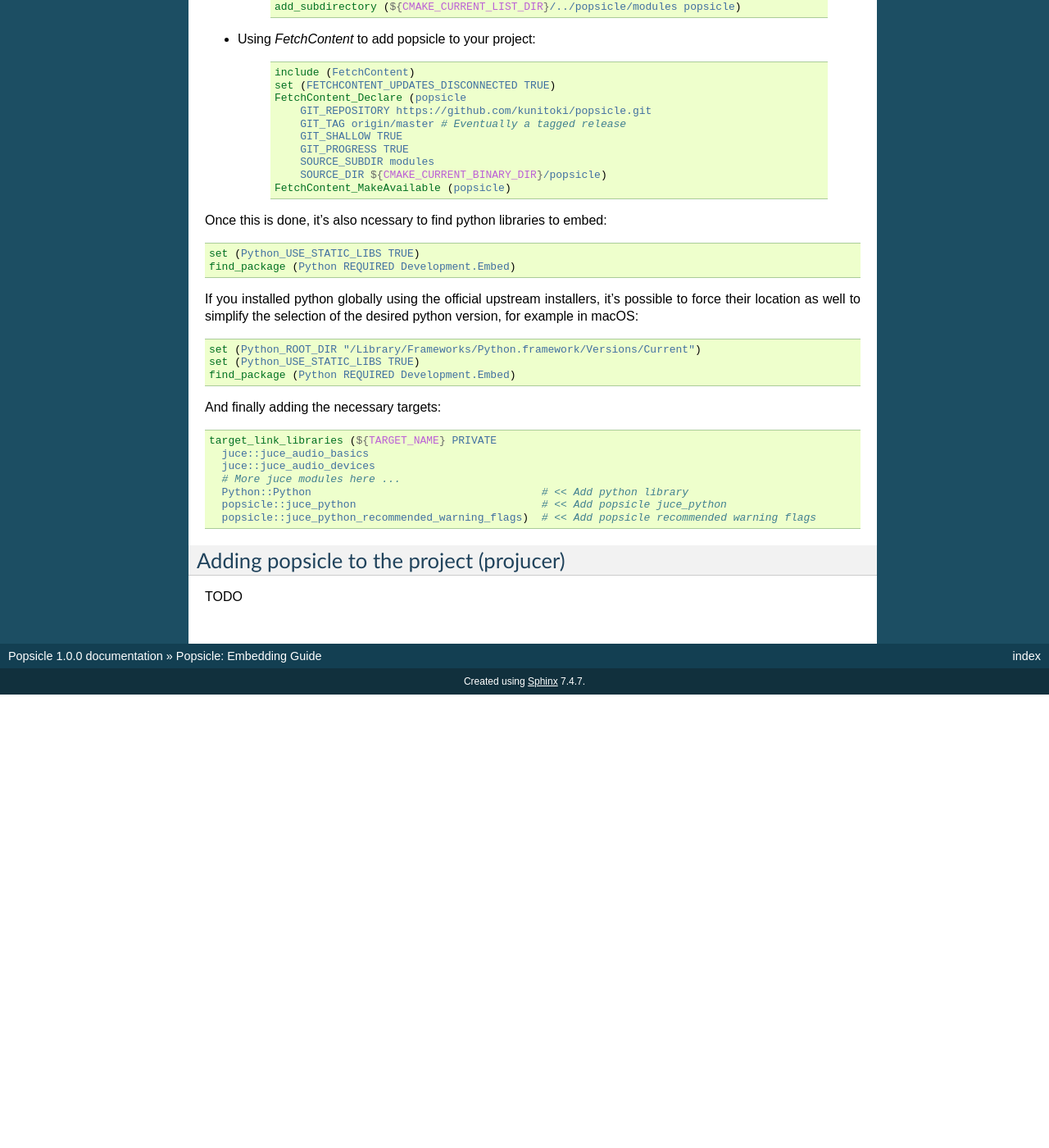
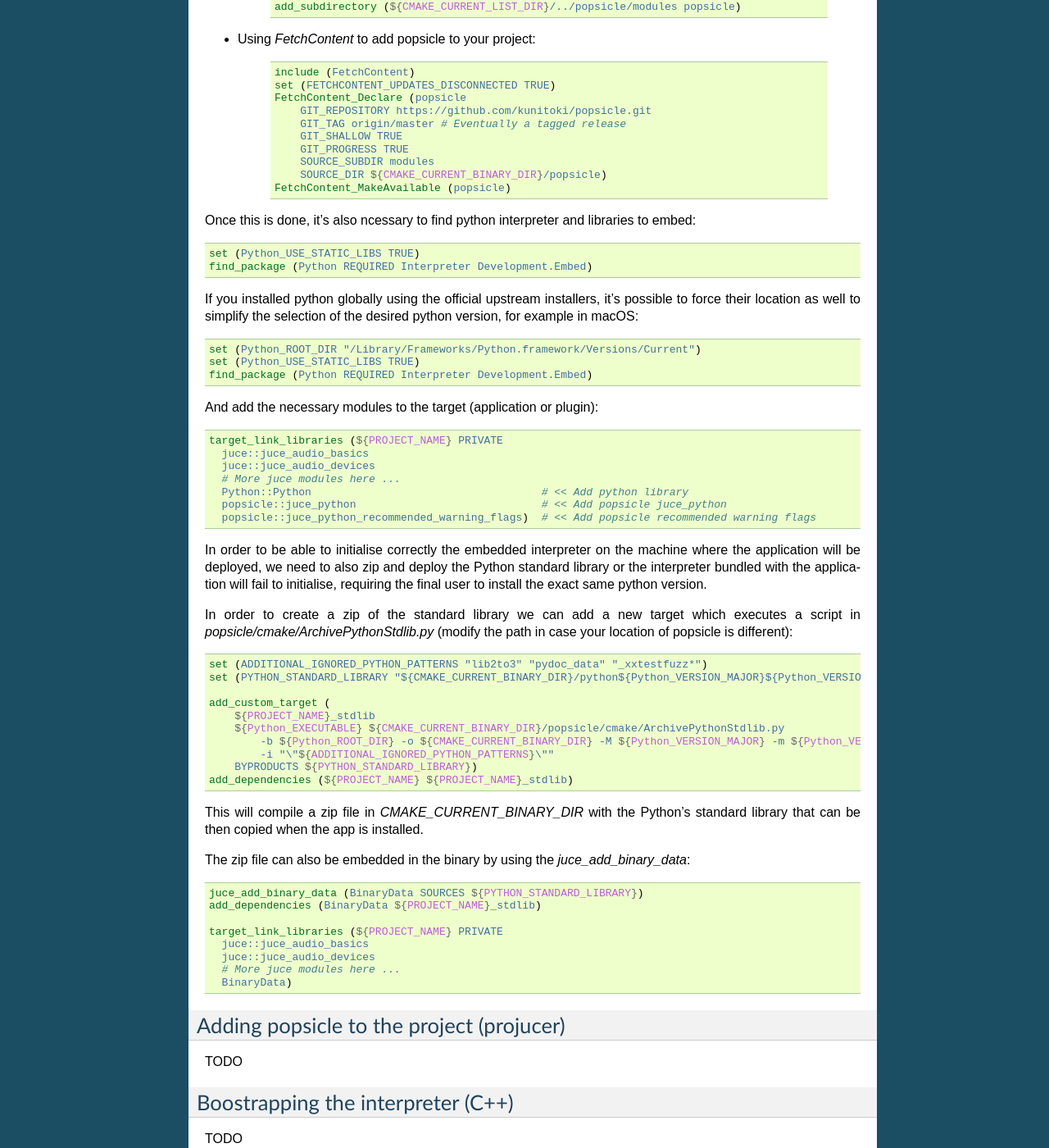
Before and after one commit to kunitoki/popsicle, a Sphinx documentation site: the page built from docs/EmbeddingTutorial.rst, in a window 1280 px wide and 1400 px high, scrolled down 345 px. Shown: the whole window at 82% size. Built offline with Sphinx 7.4.7, drawn with Linux system fonts in a browser that asks for light colours; before the commit the page ends 1192 px from its top, so only the background shows below that; some of the changed text lies outside the part shown.

Commit message:
Better engine init

```diff
--- a/docs/EmbeddingTutorial.rst
+++ b/docs/EmbeddingTutorial.rst
@@ -37,12 +37,12 @@ When `cmake` is the preferred build system for a JUCE app, it's necessary to fet
          SOURCE_DIR ${CMAKE_CURRENT_BINARY_DIR}/popsicle)
      FetchContent_MakeAvailable (popsicle)
 
-Once this is done, it's also ncessary to find python libraries to embed:
+Once this is done, it's also ncessary to find python interpreter and libraries to embed:
 
 .. code-block:: cmake
 
   set (Python_USE_STATIC_LIBS TRUE)
-  find_package (Python REQUIRED Development.Embed)
+  find_package (Python REQUIRED Interpreter Development.Embed)
 
 If you installed python globally using the official upstream installers, it's possible to force their location as well to simplify the selection of the desired python version, for example in macOS:
 
@@ -50,13 +50,13 @@ If you installed python globally using the official upstream installers, it's po
 
   set (Python_ROOT_DIR "/Library/Frameworks/Python.framework/Versions/Current")
   set (Python_USE_STATIC_LIBS TRUE)
-  find_package (Python REQUIRED Development.Embed)
+  find_package (Python REQUIRED Interpreter Development.Embed)
 
-And finally adding the necessary targets:
+And add the necessary modules to the target (application or plugin):
 
 .. code-block:: cmake
 
-  target_link_libraries (${TARGET_NAME} PRIVATE
+  target_link_libraries (${PROJECT_NAME} PRIVATE
     juce::juce_audio_basics
     juce::juce_audio_devices
     # More juce modules here ...
@@ -64,9 +64,47 @@ And finally adding the necessary targets:
     popsicle::juce_python                             # << Add popsicle juce_python
     popsicle::juce_python_recommended_warning_flags)  # << Add popsicle recommended warning flags
 
+In order to be able to initialise correctly the embedded interpreter on the machine where the application will be deployed, we need to also zip and deploy the Python standard library or the interpreter bundled with the application will fail to initialise, requiring the final user to install the exact same python version.
+
+In order to create a zip of the standard library we can add a new target which executes a script in `popsicle/cmake/ArchivePythonStdlib.py` (modify the path in case your location of popsicle is different):
+
+.. code-block:: cmake
+
+  set (ADDITIONAL_IGNORED_PYTHON_PATTERNS "lib2to3" "pydoc_data" "_xxtestfuzz*")
+  set (PYTHON_STANDARD_LIBRARY "${CMAKE_CURRENT_BINARY_DIR}/python${Python_VERSION_MAJOR}${Python_VERSION_MINOR}.zip")
+
+  add_custom_target (
+      ${PROJECT_NAME}_stdlib
+      ${Python_EXECUTABLE} ${CMAKE_CURRENT_BINARY_DIR}/popsicle/cmake/ArchivePythonStdlib.py
+          -b ${Python_ROOT_DIR} -o ${CMAKE_CURRENT_BINARY_DIR} -M ${Python_VERSION_MAJOR} -m ${Python_VERSION_MINOR}
+          -i "\"${ADDITIONAL_IGNORED_PYTHON_PATTERNS}\""
+      BYPRODUCTS ${PYTHON_STANDARD_LIBRARY})
+  add_dependencies (${PROJECT_NAME} ${PROJECT_NAME}_stdlib)
+
+This will compile a zip file in `CMAKE_CURRENT_BINARY_DIR` with the Python's standard library that can be then copied when the app is installed.
+
+The zip file can also be embedded in the binary by using the `juce_add_binary_data`:
+
+.. code-block:: cmake
+
+  juce_add_binary_data (BinaryData SOURCES ${PYTHON_STANDARD_LIBRARY})
+  add_dependencies (BinaryData ${PROJECT_NAME}_stdlib)
+
+  target_link_libraries (${PROJECT_NAME} PRIVATE
+    juce::juce_audio_basics
+    juce::juce_audio_devices
+    # More juce modules here ...
+    BinaryData)
 
 -----------------------------------------
 Adding popsicle to the project (projucer)
 -----------------------------------------
 
 TODO
+
+
+----------------------------------
+Boostrapping the interpreter (C++)
+----------------------------------
+
+TODO
```
Also changed, not shown: 4 other files.
